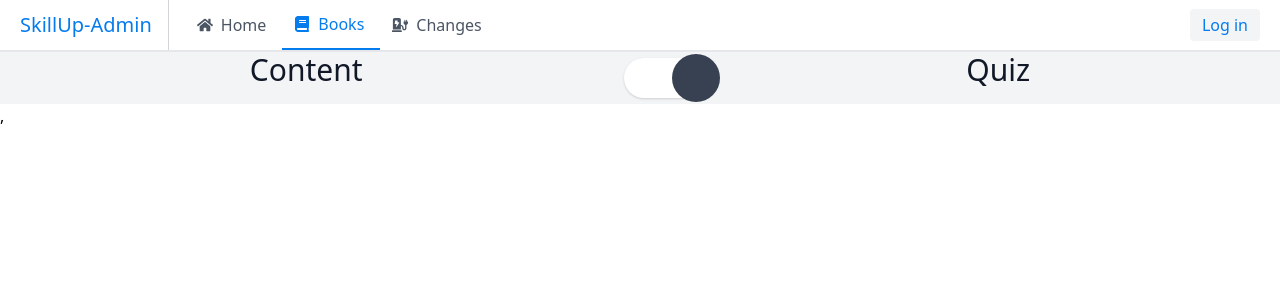
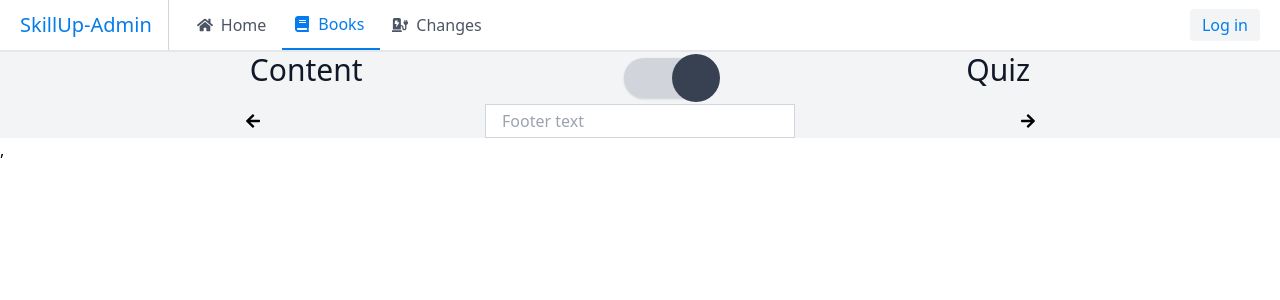
Before and after one commit to OSC-2020/skill-up-backend, a React (Create React App) app in the folder skillup-admin/: page /books/chapter-detail/1 in a window 1280 px wide. Both pictures are taken after a click on the button "Add content". Shown: the top 300 px of the page. Built offline with nearby package versions, Linux system fonts and the light colour scheme; no server answers.

Commit message:
#17 3. Footer - Next, Prev, text
1. Made toggle switch Configurable.

```diff
--- a/skillup-admin/src/components/books/chapter-detail/ChapterDetail.component.tsx
+++ b/skillup-admin/src/components/books/chapter-detail/ChapterDetail.component.tsx
@@ -1,6 +1,7 @@
 import { useState } from 'react';
 import { EmptyChapter } from "./EmptyChapter.component";
 import { PageTypeSelector } from "./PageTypeSelector.component";
+import { ChapterDetailFooter } from "./Footer.component";
 interface Props {
 
 }
@@ -11,14 +12,18 @@ export const ChapterDetail = (props: Props) => {
 
 
     function getContentEditor() {
-        return <PageTypeSelector />;
+        return (
+        <main>
+            <PageTypeSelector />
+            <ChapterDetailFooter />
+        </main>
+        )
     }
-
+    const pageContent = contentAvailable || isUpdatingContent ? getContentEditor() :
+        <EmptyChapter addContentCallback={setIsUpdatingContent} />;
     return (
         <main className="w-full">
-            {contentAvailable || isUpdatingContent ? getContentEditor() :
-                <EmptyChapter addContentCallback={setIsUpdatingContent} />
-            }
+            {pageContent}
         </main>
     )
 }
--- /dev/null
+++ b/skillup-admin/src/components/books/chapter-detail/Footer.component.tsx
@@ -0,0 +1,22 @@
+import React from 'react'
+import { FaArrowLeft, FaArrowRight } from 'react-icons/fa'
+
+interface Props {
+    hidePrev?: boolean;
+    hideNext?: boolean;
+    footerText?: string
+}
+
+export const ChapterDetailFooter = (props: Props) => {
+    return (
+        <footer className="flex items items-center justify-evenly">
+            {props.hidePrev ?
+                null : <FaArrowLeft />
+            }
+            <input className="px-4 py-1 w-1/4 border border-gray-300" placeholder="Footer text" />
+            {props.hideNext ?
+                null : <FaArrowRight />
+            }
+        </footer>
+    )
+}
--- a/skillup-admin/src/components/shared/ToggleSwitch.component.tsx
+++ b/skillup-admin/src/components/shared/ToggleSwitch.component.tsx
@@ -1,6 +1,9 @@
 import React, { useEffect, useState } from 'react'
 
 interface Props {
+    valueSetColor?: string;
+    valueUnSetColor?: string;
+    bgColor?: string;
     onSwitchCallback: (isOn: boolean) => void;
     initialVal: boolean;
 }
@@ -14,19 +17,19 @@ export const ToggleSwitch = (props: Props) => {
 
     useEffect(() => {
         props.onSwitchCallback(isSet);
-    }, [isSet])
+    }, [isSet, props])
 
-    let containerClass = 'w-12 h-12 relative rounded-full transition duration-500 transform p-1 text-white';
+    let toggleCircleCss = `w-12 h-12 relative rounded-full transition duration-500 transform p-1 text-white`;
     if (isSet) {
-        containerClass = `${containerClass} bg-green-400 -translate-x-2`;
+        toggleCircleCss = `${toggleCircleCss} ${props.valueSetColor || "bg-green-400"} -translate-x-2`;
     } else {
-        containerClass = `${containerClass} bg-gray-700 translate-x-full`;
+        toggleCircleCss = `${toggleCircleCss} ${props.valueSetColor || "bg-gray-700"} translate-x-full`;
     }
-
+    const btnCss = `w-20 h-10 rounded-full ${props.bgColor || "bg-gray-300"} flex items-center transition duration-300 focus:outline-none shadow`
     return (
         <button
-            className="w-20 h-10 rounded-full bg-white flex items-center transition duration-300 focus:outline-none shadow" onClick={toggleTheme}>
-            <div className={containerClass}>
+            className={btnCss} onClick={toggleTheme}>
+            <div className={toggleCircleCss}>
             </div>
         </button>
     )
```
